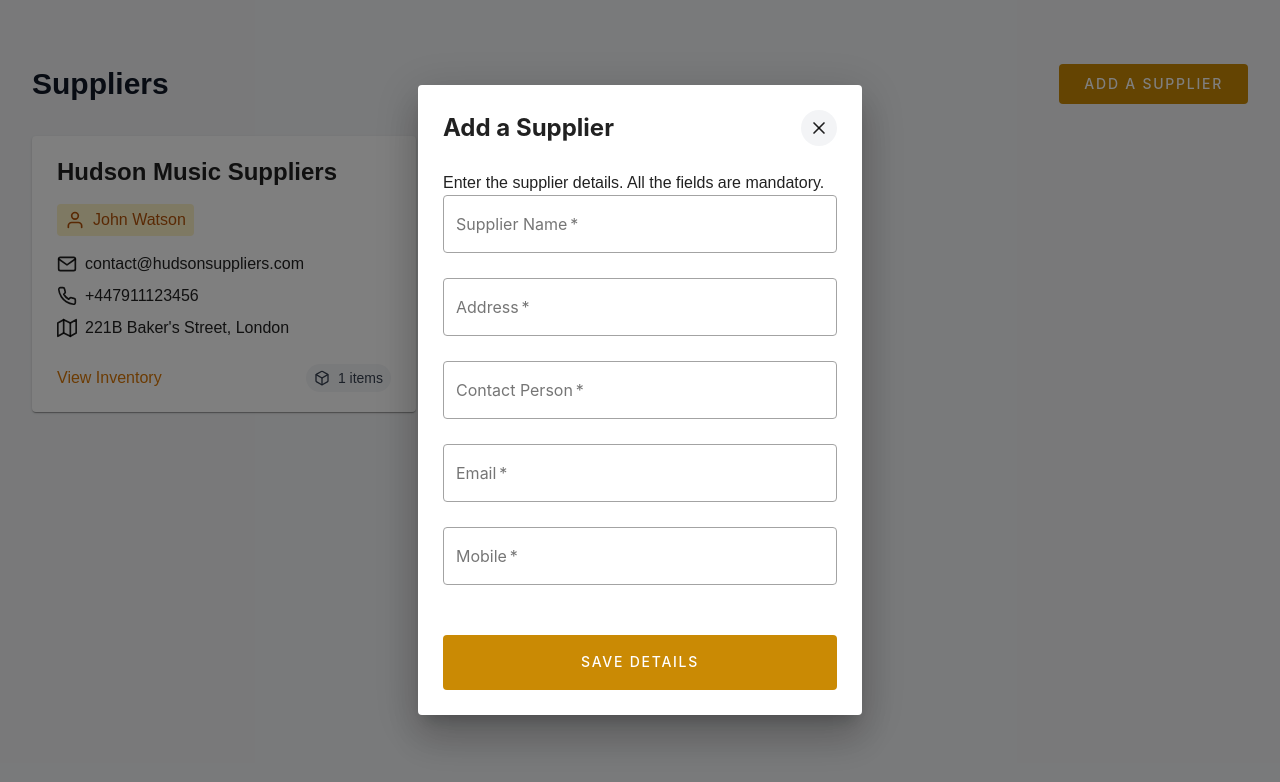
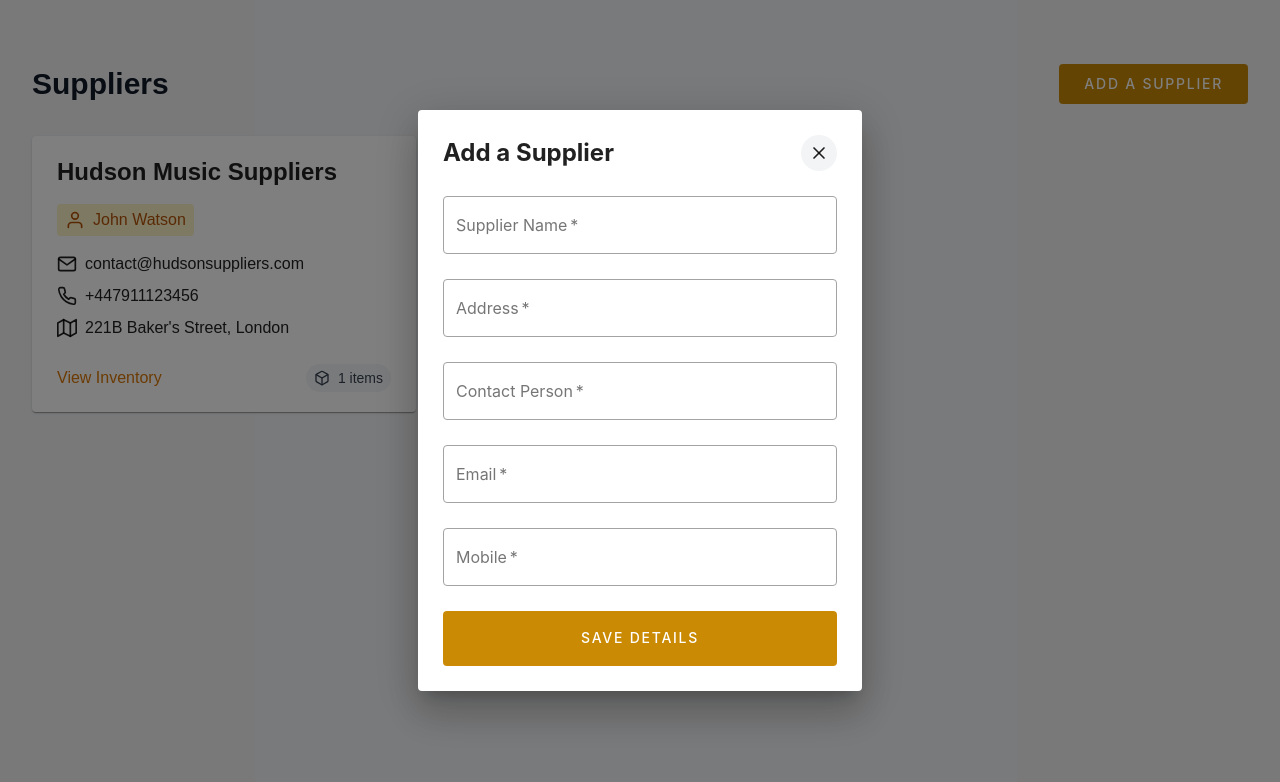
Before and after one commit to dexterthemsb/supinv, a React (Create React App) app: page /suppliers in a window 1280 px wide. Both pictures are taken after a click on the button "ADD A SUPPLIER". Shown: the top 782 px of the page. Built offline with nearby package versions, Linux system fonts and the light colour scheme; a web font is replaced by a local one.

Commit message:
Updated supplier form

```diff
--- a/src/components/supplierForm/supplierForm.js
+++ b/src/components/supplierForm/supplierForm.js
@@ -74,8 +74,6 @@ const SupplierForm = props => {
 
         <form>
           <DialogContent className="dialog-content">
-            <p className="text-base">Enter the supplier details. All the fields are mandatory.</p>
-
             <TextField
               fullWidth
               required
@@ -85,6 +83,7 @@ const SupplierForm = props => {
               label="Supplier Name"
               onChange={e => setName(e.target.value)}
             />
+
             <TextField
               fullWidth
               required
@@ -94,6 +93,7 @@ const SupplierForm = props => {
               label="Address"
               onChange={e => setAddress(e.target.value)}
             />
+
             <TextField
               fullWidth
               required
@@ -103,6 +103,7 @@ const SupplierForm = props => {
               label="Contact Person"
               onChange={e => setContactPerson(e.target.value)}
             />
+
             <TextField
               fullWidth
               required
@@ -112,6 +113,7 @@ const SupplierForm = props => {
               label="Email"
               onChange={e => setEmail(e.target.value)}
             />
+
             <TextField
               fullWidth
               required
@@ -131,6 +133,7 @@ const SupplierForm = props => {
               variant="contained"
               color="primary"
               type="submit"
+              style={{ margin: "-25px 0 0 0" }}
               onClick={e => handleAddSupplier(e)}
             >
               Save details
```
